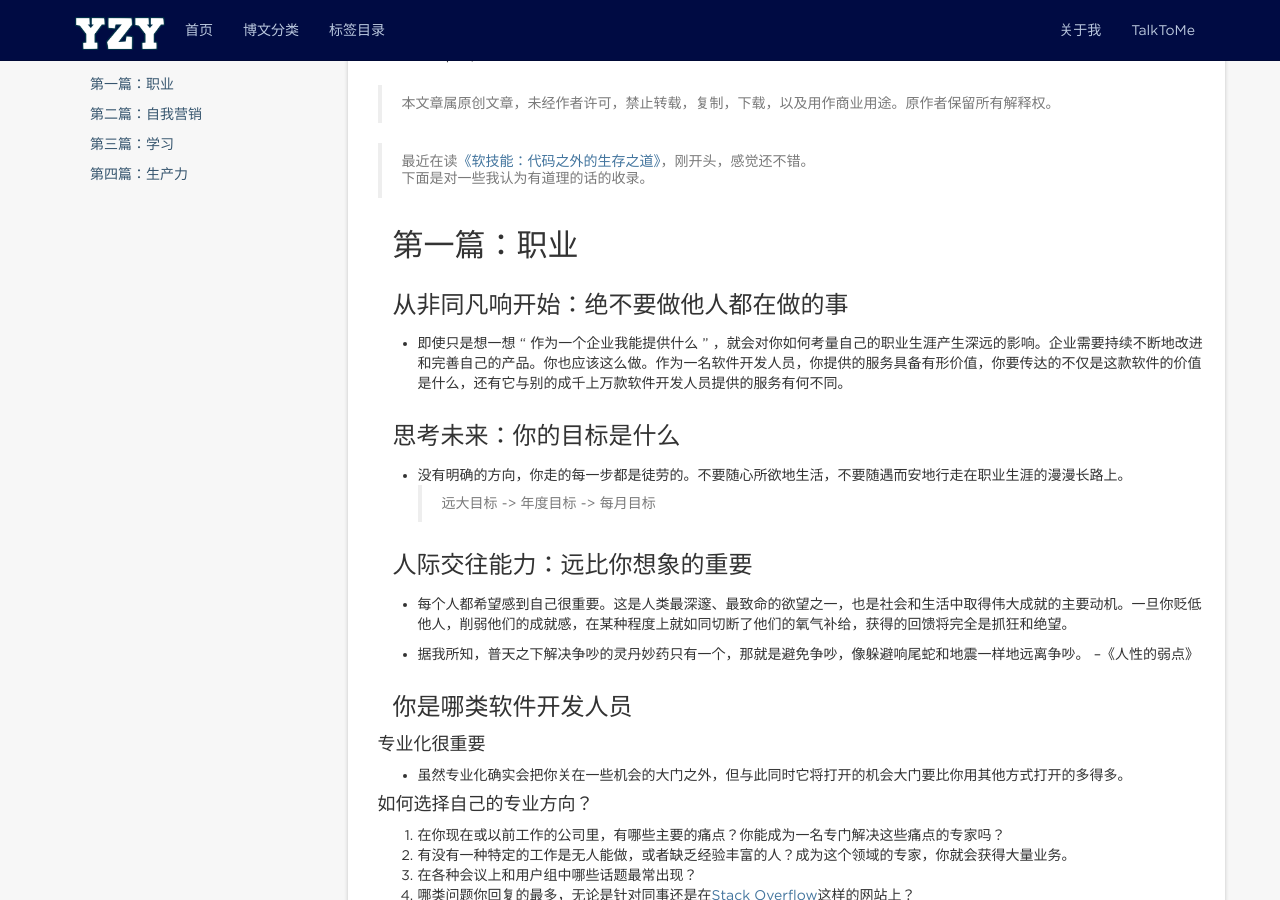
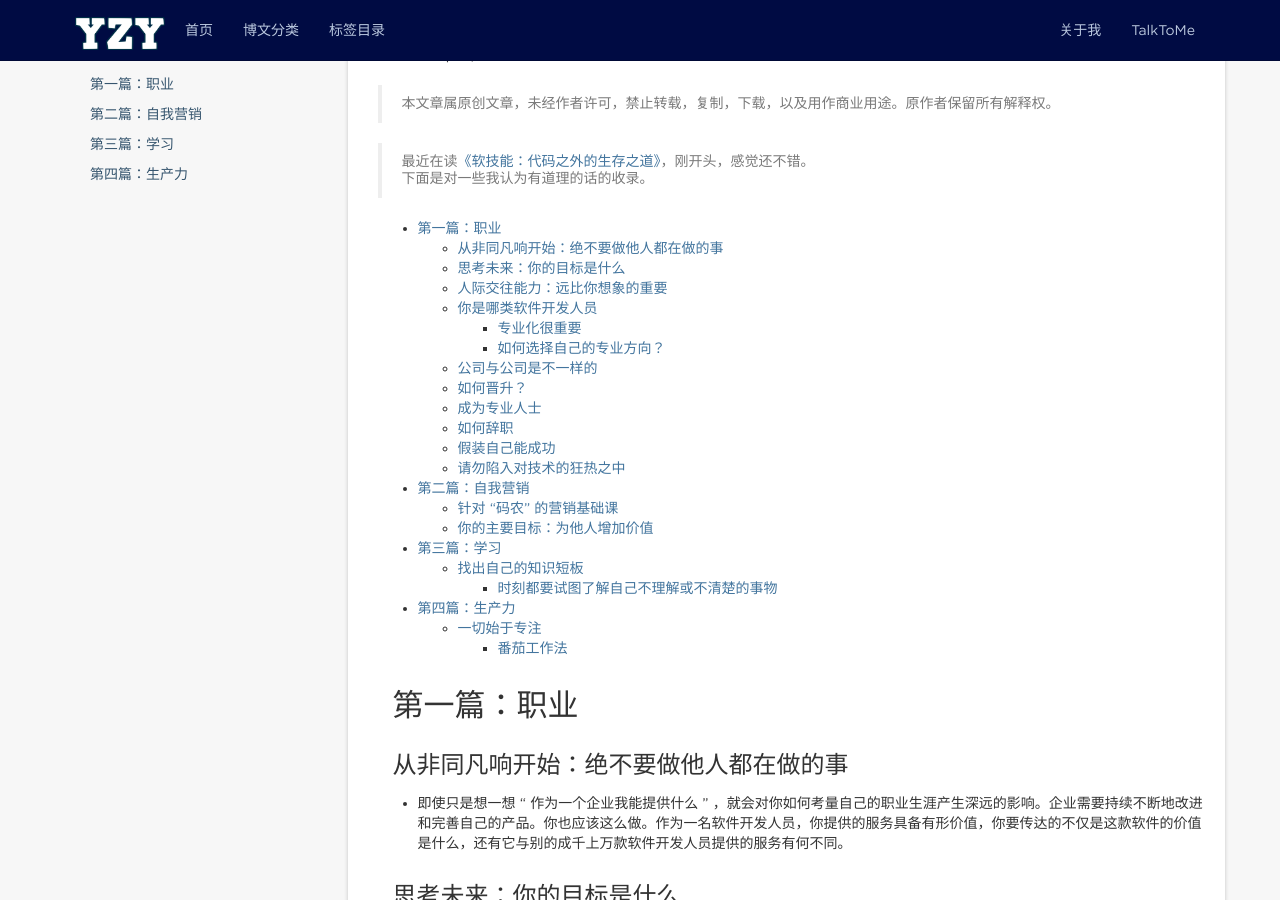
Before and after one commit to eillon/eillon.github.io, a Jekyll site: the page built from _posts/2018-09-17-读书笔记-代码之外的生存之道.md, in a window 1280 px wide and 900 px high, scrolled down 262 px. Built offline with Jekyll 4.4.1, drawn with Linux system fonts in a browser that asks for light colours; nearby versions of some CDN libraries; formulas are drawn with MathJax 3; comment, search, counter and statistics services are not loaded.

Commit message:
try content

```diff
--- a/_posts/2018-09-17-读书笔记-代码之外的生存之道.md
+++ b/_posts/2018-09-17-读书笔记-代码之外的生存之道.md
@@ -12,6 +12,28 @@ tags: [摘录, 持续更新]
 > 最近在读[《软技能：代码之外的生存之道》](https://www.amazon.cn/dp/B01J9MZPPO)，刚开头，感觉还不错。
 <br> 下面是对一些我认为有道理的话的收录。
 
+- [第一篇：职业](#第一篇职业)
+    - [从非同凡响开始：绝不要做他人都在做的事](#从非同凡响开始绝不要做他人都在做的事)
+    - [思考未来：你的目标是什么](#思考未来你的目标是什么)
+    - [人际交往能力：远比你想象的重要](#人际交往能力远比你想象的重要)
+    - [你是哪类软件开发人员](#你是哪类软件开发人员)
+        - [专业化很重要](#专业化很重要)
+        - [如何选择自己的专业方向？](#如何选择自己的专业方向)
+    - [公司与公司是不一样的](#公司与公司是不一样的)
+    - [如何晋升？](#如何晋升)
+    - [成为专业人士](#成为专业人士)
+    - [如何辞职](#如何辞职)
+    - [假装自己能成功](#假装自己能成功)
+    - [请勿陷入对技术的狂热之中](#请勿陷入对技术的狂热之中)
+- [第二篇：自我营销](#第二篇自我营销)
+    - [针对 “码农” 的营销基础课](#针对-码农-的营销基础课)
+    - [你的主要目标：为他人增加价值](#你的主要目标为他人增加价值)
+- [第三篇：学习](#第三篇学习)
+    - [找出自己的知识短板](#找出自己的知识短板)
+        - [时刻都要试图了解自己不理解或不清楚的事物](#时刻都要试图了解自己不理解或不清楚的事物)
+- [第四篇：生产力](#第四篇生产力)
+    - [一切始于专注](#一切始于专注)
+        - [番茄工作法](#番茄工作法)
 <!-- more -->
 
 ## 第一篇：职业
```
Also changed, not shown: other parts of _posts/2018-09-17-读书笔记-代码之外的生存之道.md (+0 -4 lines).
